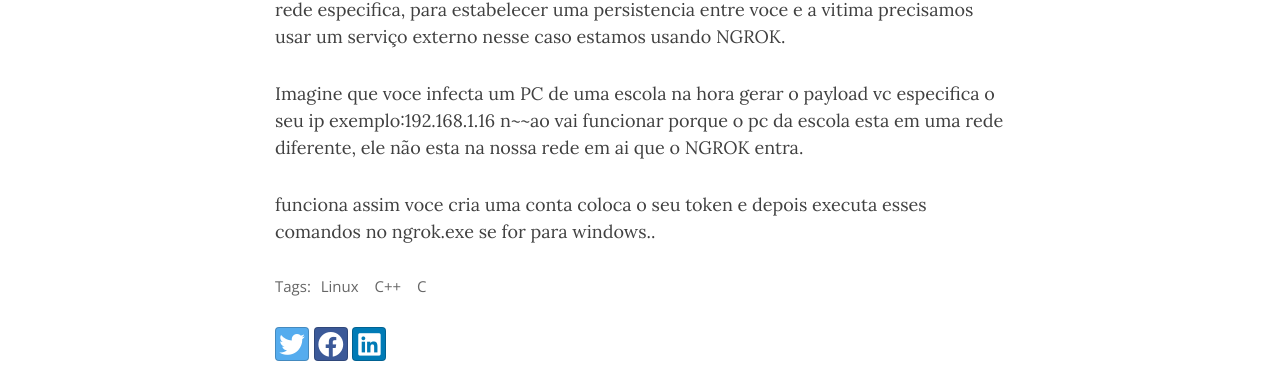
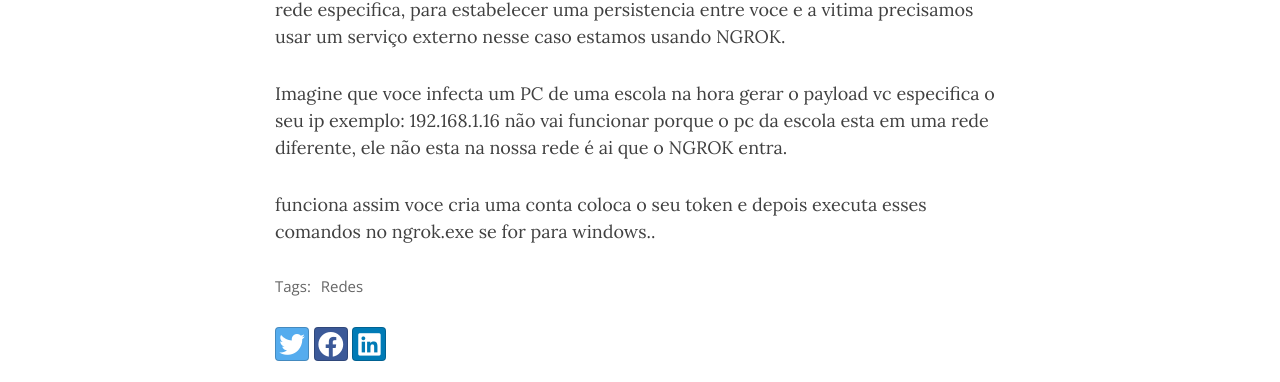
Before and after one commit to Kevin-Mina/Blog, a Jekyll site: the page built from _posts/2023-10-09-Configurando Cobalt Strike com Ngrok com TCP e Https.md, in a window 1280 px wide and 900 px high, scrolled down 599 px. Shown: the part 206-588 px from the top of the window. Built offline with Jekyll 4.4.1, drawn with Linux system fonts in a browser that asks for light colours; nearby versions of some CDN libraries; comment, search, counter and statistics services are not loaded.

Commit message:
Update 2023-10-09-Configurando Cobalt Strike com Ngrok com TCP e Https.md

```diff
--- a/_posts/2023-10-09-Configurando Cobalt Strike com Ngrok com TCP e Https.md
+++ b/_posts/2023-10-09-Configurando Cobalt Strike com Ngrok com TCP e Https.md
@@ -5,7 +5,7 @@
 cover-img: /assets/img/Cobalt-Strike-Wallpaper.jpg
 thumbnail-img: /assets/img/Cobalt-Strike.jpg
 share-img: /assets/img/path.jpg
-tags: [Linux, C++,C]
+tags: [Redes]
 ---
 
 Ngrok: do Localhost para o Mundo
@@ -15,7 +15,7 @@
 Quando usamos cobalt strike em uma rede local não estamos exatamente persistindo na vitima porque voce apenas vai conseguir acesso enquanto estiver conectado nessa rede especifica,
 para estabelecer uma persistencia entre voce e a vitima precisamos usar um serviço externo nesse caso estamos usando NGROK.
 
-Imagine que voce infecta um PC de uma escola na hora gerar o payload vc especifica o seu ip exemplo:192.168.1.16 n~~ao vai funcionar porque o pc da escola esta em uma rede diferente,
-ele não esta na nossa rede em ai que o NGROK entra.
+Imagine que voce infecta um PC de uma escola na hora gerar o payload vc especifica o seu ip exemplo: 192.168.1.16 não vai funcionar porque o pc da escola esta em uma rede diferente,
+ele não esta na nossa rede é ai que o NGROK entra.
 
 funciona assim voce cria uma conta coloca o seu token e depois executa esses comandos no ngrok.exe se for para windows..
```
